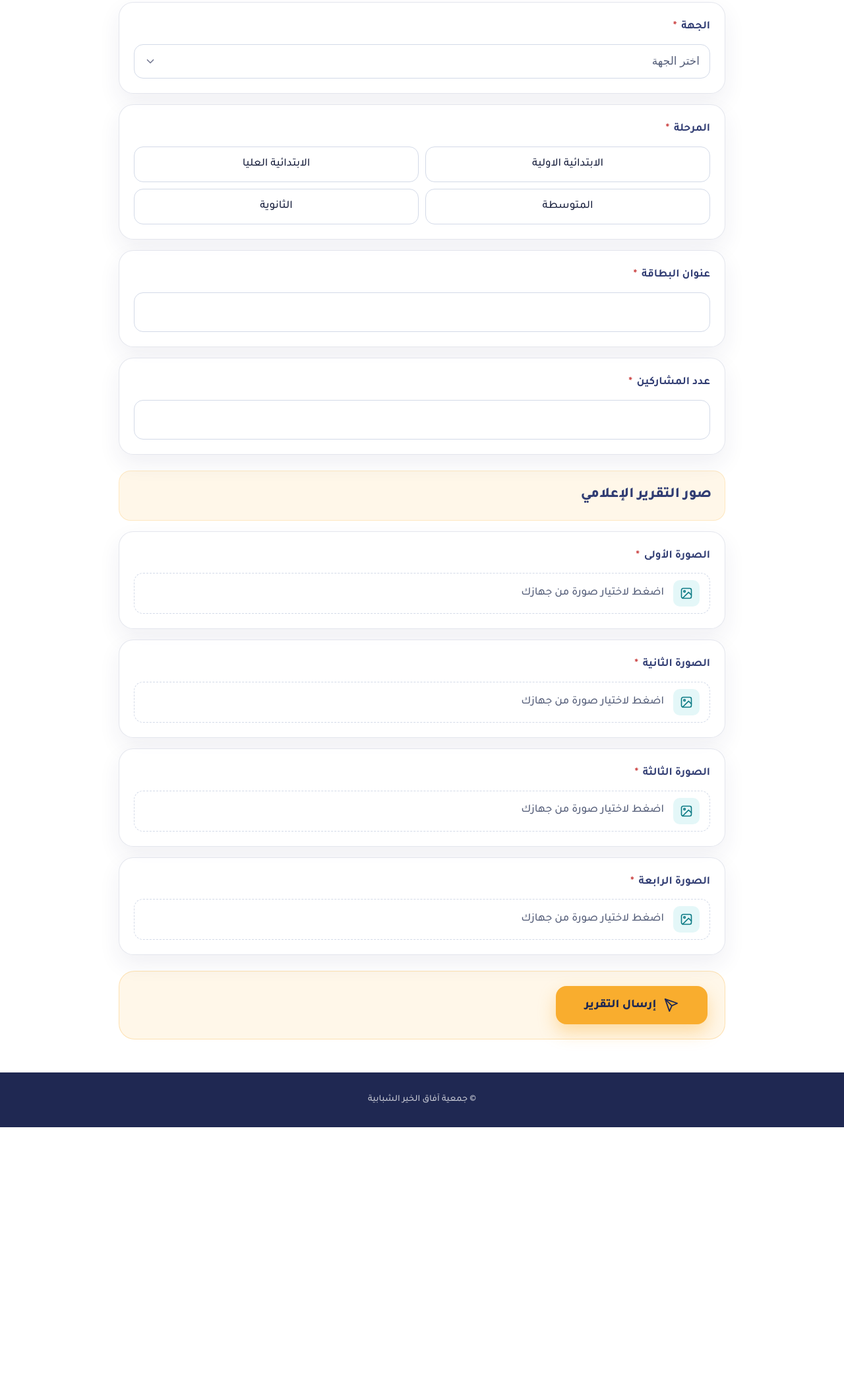
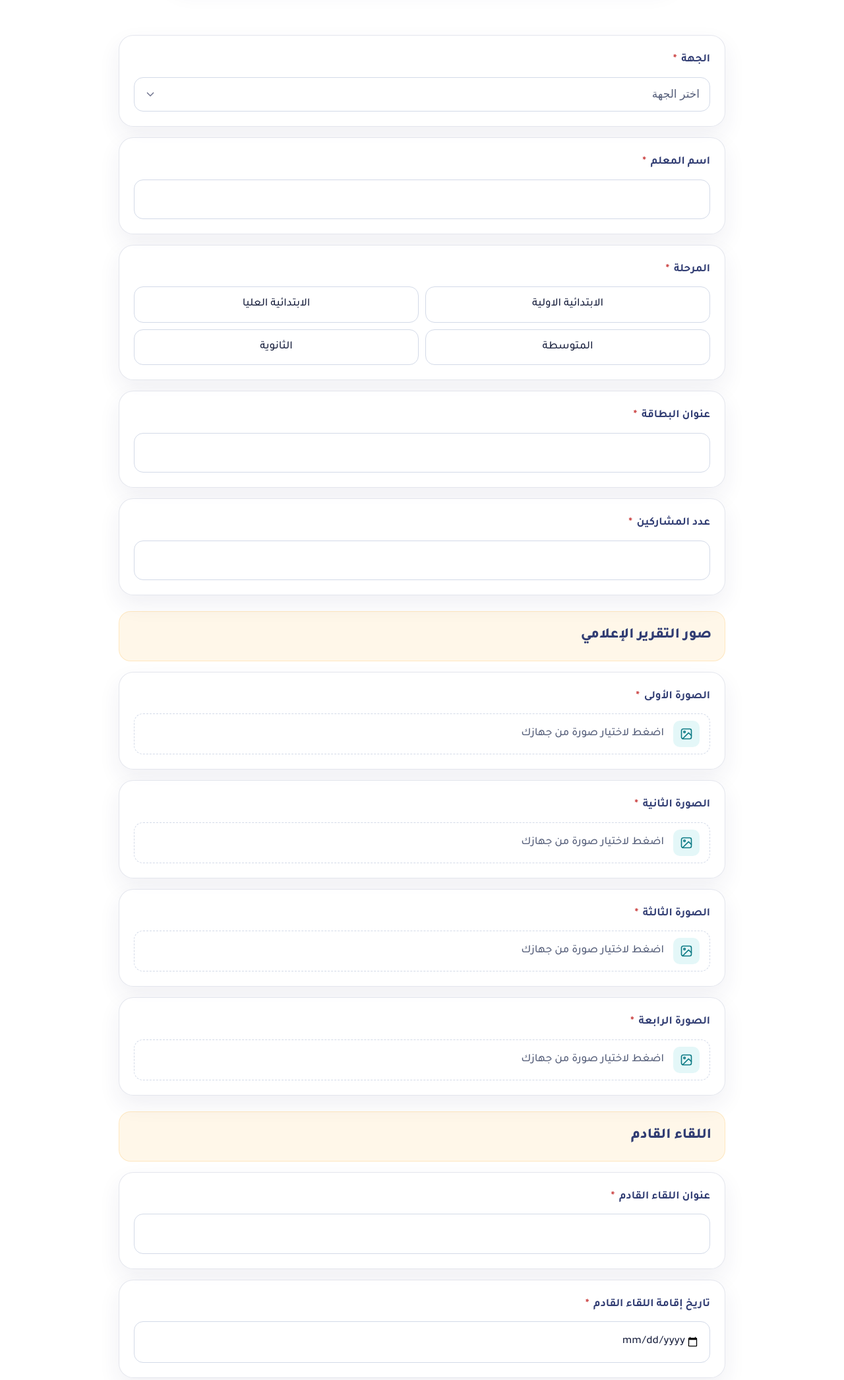
Before and after one commit to aafaq-youths/barea, a plain HTML site: page index.html in a window 1280 px wide. Shown: the part 567-2658 px from the top of the page at 66% size. Before the commit the page ends 2275 px from the top, so only its background shows below. Drawn offline with Linux system fonts and the light colour scheme.

Commit message:
Add files via upload

```diff
--- a/index.html
+++ b/index.html
@@ -587,6 +587,7 @@ html[data-theme="dark"] .form-submit:focus-visible{outline-color:#fff}
   .success-again,.success-home{width:100%}
   .photo-field-text{white-space:normal}
 }
+.header-inner{grid-template-columns:1fr auto}
 
 </style>
 </head>
@@ -635,10 +636,13 @@ html[data-theme="dark"] .form-submit:focus-visible{outline-color:#fff}
             <option value="ابن المبارك الافتراضي">ابن المبارك الافتراضي</option>
             <option value="السلام">السلام</option>
             <option value="خالد بن الوليد">خالد بن الوليد</option>
-            <option value="التقوى">التقوى</option>
             <option value="الملك عبدالله - النزلة">الملك عبدالله - النزلة</option>
-            <option value="جمعية تاج بتربة">جمعية تاج بتربة</option>
           </select>
+        </div>
+
+        <div class="question-card full">
+          <label class="question-label" for="teacherName">اسم المعلم <span class="required">*</span></label>
+          <input class="form-control" id="teacherName" name="teacherName" type="text" required>
         </div>
 
         <div class="question-card full">
@@ -726,6 +730,15 @@ html[data-theme="dark"] .form-submit:focus-visible{outline-color:#fff}
             <input type="hidden" id="photo4Data" name="photo4">
             <input type="hidden" id="photo4Name" name="photo4Name">
           </div>
+        <div class="form-section-title">اللقاء القادم</div>
+        <div class="question-card full">
+          <label class="question-label" for="nextTitle">عنوان اللقاء القادم <span class="required">*</span></label>
+          <input class="form-control" id="nextTitle" name="nextTitle" type="text" required>
+        </div>
+        <div class="question-card full">
+          <label class="question-label" for="nextDate">تاريخ إقامة اللقاء القادم <span class="required">*</span></label>
+          <input class="form-control" id="nextDate" name="nextDate" type="date" required>
+        </div>
         <p class="photo-processing" id="photoProcessing" style="display:none;grid-column:1/-1">جاري تجهيز الصور...</p>
 
         <input type="hidden" id="clientSubmissionId" name="clientSubmissionId" value="">
```
